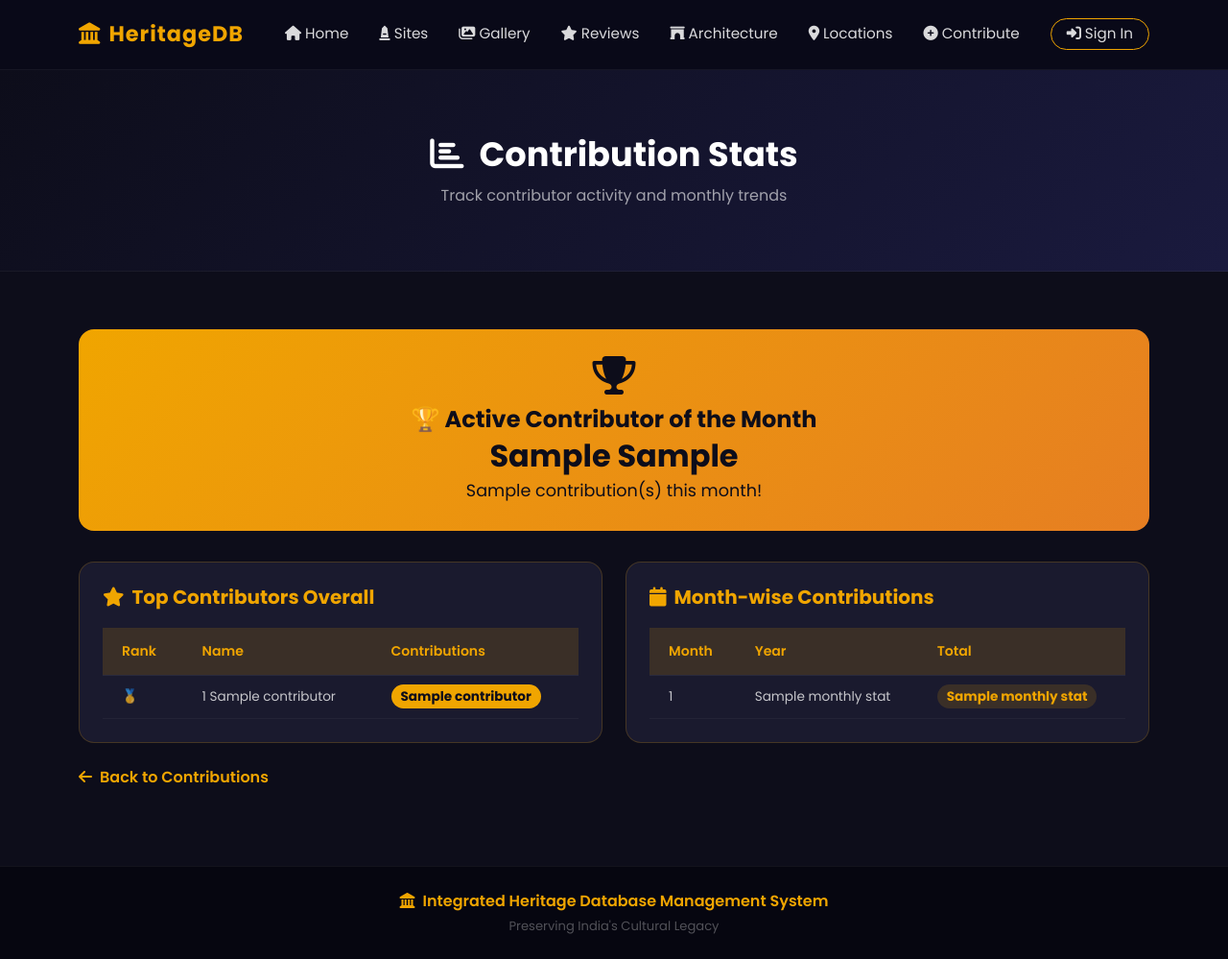
After one commit to dhanashriukeskar/heritage-db-project, a Flask app: template Backend/templates/contribution_stats.html in a window 1280 px wide. The commit adds this page. Shown: the whole page at 96% size. Run offline with Flask 3, Linux system fonts and the light colour scheme; the template is opened without the code that fills it: most values are stand-ins (such as "Sample title", 1, 10 or a date in 2020); some libraries are stand-ins or nearby versions.

Commit message:
describe what you changed

```diff
--- a/Backend/app.py
+++ b/Backend/app.py
@@ -111,7 +111,6 @@ def send_verification_email(to_email, verify_link, name):
 # ── Decorators ────────────────────────────────────────────────
 
 def login_required(f):
-    """Visitor login required — used only for Contribute."""
     @wraps(f)
     def decorated(*args, **kwargs):
         if 'user_id' not in session:
@@ -120,11 +119,6 @@ def login_required(f):
     return decorated
 
 def admin_required(f):
-    """
-    Logged-out users   → redirect to /admin/login
-    Logged-in visitors → show 403 access-denied page
-    Logged-in admins   → proceed normally
-    """
     @wraps(f)
     def decorated(*args, **kwargs):
         if 'user_id' not in session:
@@ -346,7 +340,7 @@ def reset_password(token):
     cur.close()
     return render_template("reset_password.html", token=token, role=role)
 
-# ── Home — PUBLIC ─────────────────────────────────────────────
+# ── Home ──────────────────────────────────────────────────────
 
 @app.route("/")
 def home():
@@ -379,12 +373,18 @@ def home():
         gallery_count=gallery_count
     )
 
-# ── Sites — PUBLIC ────────────────────────────────────────────
+# ── Sites with Filters ────────────────────────────────────────
 
 @app.route("/sites")
 def sites():
     cur = mysql.connection.cursor()
-    cur.execute("""
+
+    search = request.args.get('search', '').strip()
+    state  = request.args.get('state', '').strip()
+    unesco = request.args.get('unesco', '').strip()
+    period = request.args.get('period', '').strip()
+
+    query = """
         SELECT h.Site_ID, h.Site_Name, h.Description,
                h.Historical_Period, h.UNESCO_Status,
                l.city, l.state, i.Image_Url,
@@ -394,15 +394,51 @@ def sites():
         LEFT JOIN Location l ON h.Location_ID = l.Location_ID
         LEFT JOIN Image_Gallery i ON h.Site_ID = i.Site_ID
         LEFT JOIN Review r ON h.Site_ID = r.Site_ID
+        WHERE 1=1
+    """
+    params = []
+
+    if search:
+        query += " AND (h.Site_Name LIKE %s OR l.city LIKE %s OR l.state LIKE %s)"
+        params += [f'%{search}%', f'%{search}%', f'%{search}%']
+    if state:
+        query += " AND l.state = %s"
+        params.append(state)
+    if unesco:
+        query += " AND h.UNESCO_Status = %s"
+        params.append(unesco)
+    if period:
+        query += " AND h.Historical_Period LIKE %s"
+        params.append(f'%{period}%')
+
+    query += """
         GROUP BY h.Site_ID, h.Site_Name, h.Description,
                  h.Historical_Period, h.UNESCO_Status,
                  l.city, l.state, i.Image_Url
-    """)
+    """
+
+    cur.execute(query, params)
     sites = cur.fetchall()
+
+    cur.execute("SELECT DISTINCT state FROM Location ORDER BY state")
+    states = [row[0] for row in cur.fetchall()]
+
+    cur.execute(
+        "SELECT DISTINCT UNESCO_Status FROM Heritage_Site ORDER BY UNESCO_Status")
+    unesco_list = [row[0] for row in cur.fetchall()]
+
     cur.close()
-    return render_template("sites.html", sites=sites)
+    return render_template("sites.html",
+        sites=sites,
+        states=states,
+        unesco_list=unesco_list,
+        selected_state=state,
+        selected_unesco=unesco,
+        selected_period=period,
+        search=search
+    )
 
-# ── Site Detail — PUBLIC ──────────────────────────────────────
+# ── Site Detail ───────────────────────────────────────────────
 
 @app.route("/site/<int:site_id>")
 def site_detail(site_id):
@@ -433,7 +469,7 @@ def site_detail(site_id):
         site=site, architecture=architecture,
         images=images, reviews=reviews)
 
-# ── Submit Review — PUBLIC ────────────────────────────────────
+# ── Submit Review ─────────────────────────────────────────────
 
 @app.route("/submit_review/<int:site_id>", methods=["POST"])
 def submit_review(site_id):
@@ -463,7 +499,7 @@ def submit_review(site_id):
     cur.close()
     return redirect(url_for('site_detail', site_id=site_id))
 
-# ── Contribute — VISITOR LOGIN REQUIRED ──────────────────────
+# ── Contribute ────────────────────────────────────────────────
 
 @app.route("/contribute", methods=["GET", "POST"])
 @login_required
@@ -519,7 +555,7 @@ def contribute():
 
     return render_template("contribute.html")
 
-# ── Contribute Info — PUBLIC ──────────────────────────────────
+# ── Contribute Info ───────────────────────────────────────────
 
 @app.route("/contribute_info/<int:site_id>", methods=["POST"])
 def contribute_info(site_id):
@@ -549,7 +585,7 @@ def contribute_info(site_id):
     cur.close()
     return redirect(url_for('site_detail', site_id=site_id))
 
-# ── Locations — PUBLIC ────────────────────────────────────────
+# ── Locations ─────────────────────────────────────────────────
 
 @app.route("/locations")
 def locations():
@@ -559,7 +595,7 @@ def locations():
     cur.close()
     return render_template("locations.html", locations=locations)
 
-# ── Architecture — PUBLIC ─────────────────────────────────────
+# ── Architecture ──────────────────────────────────────────────
 
 @app.route("/architecture")
 def architecture():
@@ -583,7 +619,7 @@ def visitors():
     cur.close()
     return render_template("visitors.html", visitors=visitors)
 
-# ── Reviews — PUBLIC ──────────────────────────────────────────
+# ── Reviews ───────────────────────────────────────────────────
 
 @app.route("/reviews")
 def reviews():
@@ -649,7 +685,55 @@ def contributions():
         contributions=contributions,
         pending_map=pending_map)
 
-# ── Gallery — PUBLIC ──────────────────────────────────────────
+# ── Contribution Stats — ADMIN ONLY ──────────────────────────
+
+@app.route("/contribution_stats")
+@admin_required
+def contribution_stats():
+    cur = mysql.connection.cursor()
+
+    # Top contributors overall
+    cur.execute("""
+        SELECT v.FirstName, v.LastName, COUNT(c.Contribution_ID) as total
+        FROM Contribution c
+        LEFT JOIN Visitors v ON c.Visitor_ID = v.Visitor_ID
+        GROUP BY c.Visitor_ID, v.FirstName, v.LastName
+        ORDER BY total DESC
+        LIMIT 10
+    """)
+    top_contributors = cur.fetchall()
+
+    # Active person of current month
+    cur.execute("""
+        SELECT v.FirstName, v.LastName, COUNT(c.Contribution_ID) as total
+        FROM Contribution c
+        LEFT JOIN Visitors v ON c.Visitor_ID = v.Visitor_ID
+        WHERE MONTH(c.date_submitted) = MONTH(CURDATE())
+        AND YEAR(c.date_submitted) = YEAR(CURDATE())
+        GROUP BY c.Visitor_ID, v.FirstName, v.LastName
+        ORDER BY total DESC
+        LIMIT 1
+    """)
+    active_person = cur.fetchone()
+
+    # Month wise contribution count
+    cur.execute("""
+        SELECT MONTHNAME(MIN(date_submitted)) as month,
+               YEAR(date_submitted) as year,
+               COUNT(*) as total
+        FROM Contribution
+        GROUP BY YEAR(date_submitted), MONTH(date_submitted)
+        ORDER BY YEAR(date_submitted) DESC, MONTH(date_submitted) DESC
+    """)
+    monthly_stats = cur.fetchall()
+
+    cur.close()
+    return render_template("contribution_stats.html",
+        top_contributors=top_contributors,
+        active_person=active_person,
+        monthly_stats=monthly_stats)
+
+# ── Gallery ───────────────────────────────────────────────────
 
 @app.route("/gallery")
 def gallery():
@@ -722,7 +806,8 @@ def approve_contribution(contribution_id):
         mysql.connection.commit()
 
         cur.execute(
-            "DELETE FROM pending_sites WHERE Contribution_ID = %s", (contribution_id,))
+            "DELETE FROM pending_sites WHERE Contribution_ID = %s",
+            (contribution_id,))
         mysql.connection.commit()
 
     else:
@@ -762,7 +847,8 @@ def reject_contribution(contribution_id):
 
     if pending:
         cur.execute(
-            "DELETE FROM pending_sites WHERE Contribution_ID = %s", (contribution_id,))
+            "DELETE FROM pending_sites WHERE Contribution_ID = %s",
+            (contribution_id,))
         mysql.connection.commit()
         cur.execute("""
             UPDATE Contribution
@@ -780,7 +866,8 @@ def reject_contribution(contribution_id):
             site_id = result[0]
             cur.execute("""
                 UPDATE Contribution
-                SET Status = 'Rejected', Contribution_date = CURDATE(), Site_ID = NULL
+                SET Status = 'Rejected', Contribution_date = CURDATE(),
+                    Site_ID = NULL
                 WHERE Contribution_ID = %s
             """, (contribution_id,))
             mysql.connection.commit()
@@ -788,7 +875,8 @@ def reject_contribution(contribution_id):
                 "DELETE FROM Image_Gallery WHERE Site_ID = %s", (site_id,))
             mysql.connection.commit()
             cur.execute(
-                "SELECT Location_ID FROM Heritage_Site WHERE Site_ID = %s", (site_id,))
+                "SELECT Location_ID FROM Heritage_Site WHERE Site_ID = %s",
+                (site_id,))
             loc = cur.fetchone()
             cur.execute(
                 "DELETE FROM Heritage_Site WHERE Site_ID = %s", (site_id,))
--- /dev/null
+++ b/Backend/templates/contribution_stats.html
@@ -0,0 +1,127 @@
+{% extends "base.html" %}
+{% block content %}
+
+<section class="page-header text-center">
+  <div class="container">
+    <h1><i class="fas fa-chart-bar me-3"></i>Contribution Stats</h1>
+    <p>Track contributor activity and monthly trends</p>
+  </div>
+</section>
+
+<section class="sites-section">
+  <div class="container">
+
+    <!-- Active Person of Month -->
+    {% if active_person %}
+    <div style="background:linear-gradient(135deg,#f0a500,#e67e22);
+                border-radius:16px;padding:28px;margin-bottom:32px;
+                text-align:center;">
+      <i class="fas fa-trophy"
+         style="font-size:2.5rem;color:#0d0d1a;margin-bottom:12px;display:block;"></i>
+      <h4 style="color:#0d0d1a;font-weight:800;margin-bottom:4px;">
+        🏆 Active Contributor of the Month
+      </h4>
+      <h2 style="color:#0d0d1a;font-weight:900;margin-bottom:4px;">
+        {{ active_person[0] }} {{ active_person[1] }}
+      </h2>
+      <p style="color:#0d0d1a;font-size:1.1rem;margin:0;">
+        {{ active_person[2] }} contribution(s) this month!
+      </p>
+    </div>
+    {% else %}
+    <div style="background:#1a1a2e;border:1px solid rgba(240,165,0,0.2);
+                border-radius:16px;padding:28px;margin-bottom:32px;
+                text-align:center;">
+      <p style="color:#666;margin:0;">No contributions this month yet!</p>
+    </div>
+    {% endif %}
+
+    <div class="row g-4">
+
+      <!-- Top Contributors -->
+      <div class="col-md-6">
+        <div style="background:#1a1a2e;border:1px solid rgba(240,165,0,0.2);
+                    border-radius:16px;padding:24px;">
+          <h5 style="color:#f0a500;font-weight:700;margin-bottom:20px;">
+            <i class="fas fa-star me-2"></i>Top Contributors Overall
+          </h5>
+          <table class="heritage-table">
+            <thead>
+              <tr>
+                <th>Rank</th>
+                <th>Name</th>
+                <th>Contributions</th>
+              </tr>
+            </thead>
+            <tbody>
+              {% for c in top_contributors %}
+              <tr>
+                <td>
+                  {% if loop.index == 1 %}🥇
+                  {% elif loop.index == 2 %}🥈
+                  {% elif loop.index == 3 %}🥉
+                  {% else %}{{ loop.index }}
+                  {% endif %}
+                </td>
+                <td>{{ c[0] }} {{ c[1] }}</td>
+                <td>
+                  <span style="background:#f0a500;color:#0d0d1a;
+                               padding:3px 10px;border-radius:20px;
+                               font-weight:700;">
+                    {{ c[2] }}
+                  </span>
+                </td>
+              </tr>
+              {% endfor %}
+            </tbody>
+          </table>
+        </div>
+      </div>
+
+      <!-- Monthly Stats -->
+      <div class="col-md-6">
+        <div style="background:#1a1a2e;border:1px solid rgba(240,165,0,0.2);
+                    border-radius:16px;padding:24px;">
+          <h5 style="color:#f0a500;font-weight:700;margin-bottom:20px;">
+            <i class="fas fa-calendar me-2"></i>Month-wise Contributions
+          </h5>
+          <table class="heritage-table">
+            <thead>
+              <tr>
+                <th>Month</th>
+                <th>Year</th>
+                <th>Total</th>
+              </tr>
+            </thead>
+            <tbody>
+              {% for m in monthly_stats %}
+              <tr>
+                <td>{{ m[0] }}</td>
+                <td>{{ m[1] }}</td>
+                <td>
+                  <span style="background:rgba(240,165,0,0.15);
+                               color:#f0a500;padding:3px 10px;
+                               border-radius:20px;font-weight:700;">
+                    {{ m[2] }}
+                  </span>
+                </td>
+              </tr>
+              {% endfor %}
+            </tbody>
+          </table>
+        </div>
+      </div>
+
+    </div>
+
+    <!-- Back Button -->
+    <div class="mt-4">
+      <a href="/contributions"
+        style="color:#f0a500;text-decoration:none;font-weight:600;">
+        <i class="fas fa-arrow-left me-2"></i>Back to Contributions
+      </a>
+    </div>
+
+  </div>
+</section>
+{% endblock %}
```
Also changed, not shown: Backend/templates/contributions.html (+13 -15 lines), Backend/templates/sites.html (+90 -20 lines).
